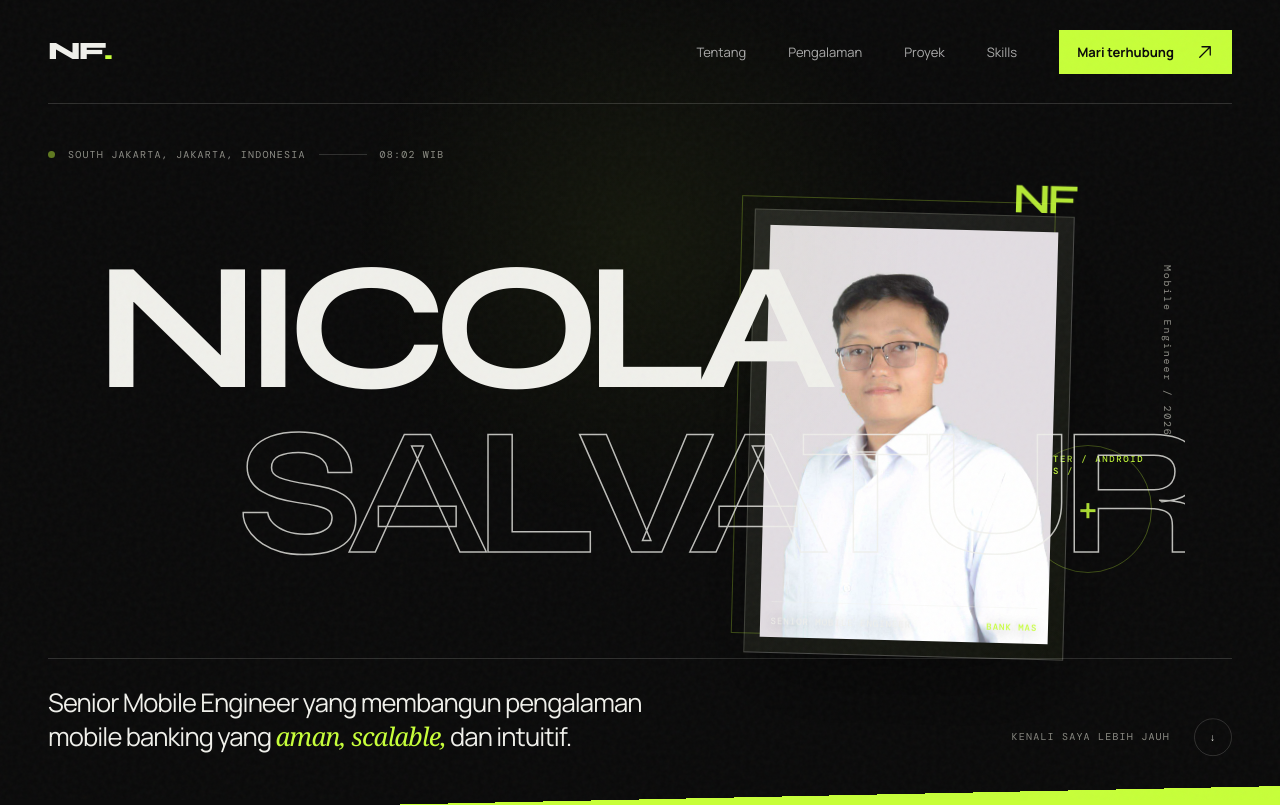
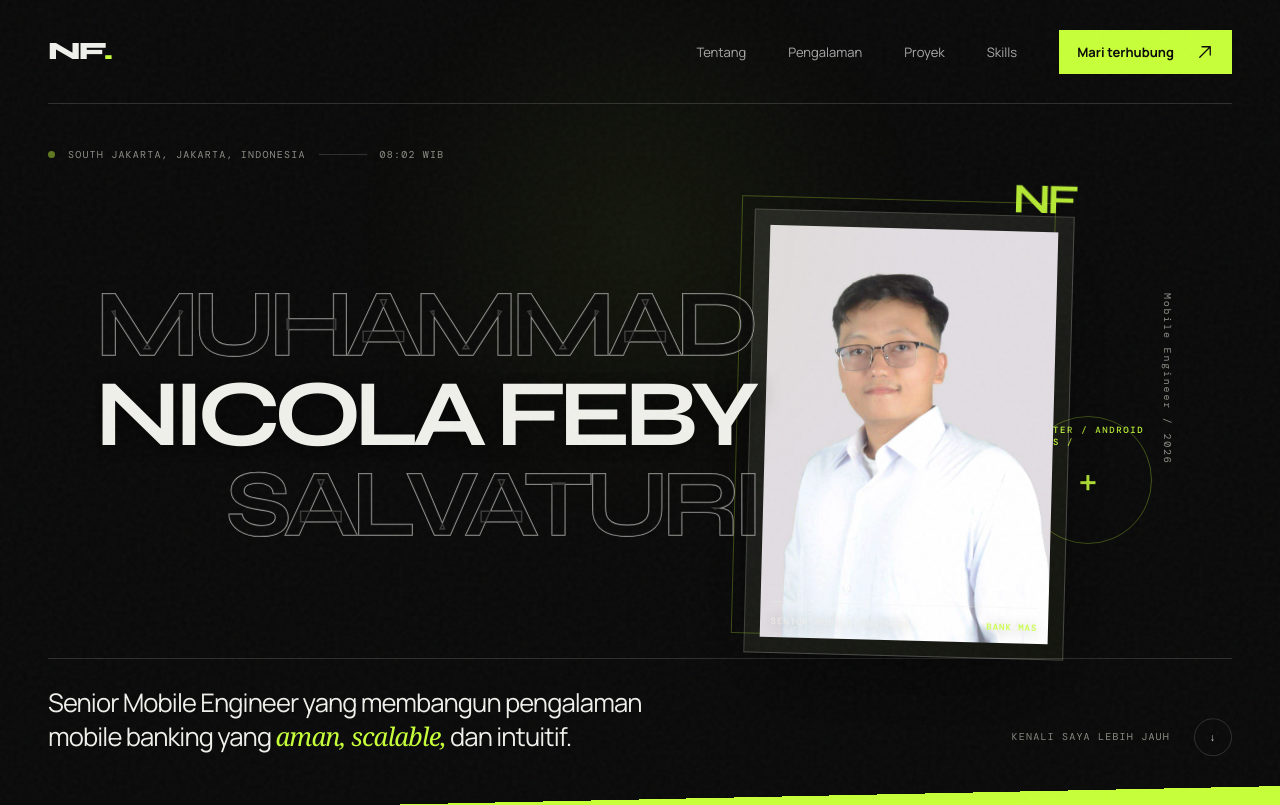
Before and after one commit to nicolafeby/portofolio, a React (Vite) app: page / in a window 1280 px wide. Shown: the top 805 px of the page. Built offline with nearby package versions, Linux system fonts and the light colour scheme; a web font is replaced by a local one.

Commit message:
chnage display name style

```diff
--- a/src/App.css
+++ b/src/App.css
@@ -226,33 +226,46 @@ svg {
     transform: translateY(-46%) rotate(1.5deg);
 }
 
-h1 {
+.hero-name {
     position: relative;
     z-index: 2;
     margin: 0;
-    font: 700 clamp(86px, 14.2vw, 205px)/.72 'Syne';
-    letter-spacing: -.085em;
-}
-
-h1 .line {
+    font: 700 clamp(52px, 7.4vw, 108px)/.76 'Syne';
+    letter-spacing: -.075em;
+}
+
+.hero-name .line {
     display: block;
     overflow: hidden;
     padding: .06em .04em .13em 0;
 }
 
-h1 .line>span {
+.hero-name .line>span {
     display: block;
+    white-space: nowrap;
     animation: titleIn 1.15s cubic-bezier(.16, 1, .3, 1) both;
 }
 
-h1 .line:nth-child(2)>span {
+.hero-name .primary>span {
+    text-shadow: 0 3px 24px rgba(0, 0, 0, .72);
+}
+
+.hero-name .line:nth-child(2)>span {
     animation-delay: .12s;
 }
 
-h1 .outline {
-    margin-left: 13%;
-    color: transparent;
-    -webkit-text-stroke: 1.5px rgba(240, 240, 235, .78);
+.hero-name .line:nth-child(3)>span {
+    animation-delay: .24s;
+}
+
+.hero-name .secondary {
+    color: rgba(10, 10, 10, .68);
+    -webkit-text-stroke: 1.5px rgba(240, 240, 235, .64);
+    paint-order: stroke fill;
+}
+
+.hero-name .last-name {
+    margin-left: 12%;
 }
 
 .orbit {
@@ -742,6 +755,12 @@ h1 .outline {
     -webkit-text-stroke: 1.5px rgba(240, 240, 235, .7);
 }
 
+.contact-socials {
+    flex: 0 0 auto;
+    display: flex;
+    gap: 18px;
+}
+
 .contact-button {
     flex: 0 0 auto;
     width: 120px;
@@ -764,6 +783,11 @@ h1 .outline {
 
 .contact-button>svg:first-child {
     font-size: 32px;
+}
+
+.contact-button .icon-fill {
+    fill: currentColor;
+    stroke: none;
 }
 
 .contact-button>svg:last-child {
@@ -955,12 +979,12 @@ footer a {
         margin-bottom: auto;
     }
 
-    h1 {
-        font-size: clamp(64px, 21vw, 145px);
-        line-height: .78;
-    }
-
-    h1 .outline {
+    .hero-name {
+        font-size: clamp(42px, 11.2vw, 82px);
+        line-height: .82;
+    }
+
+    .hero-name .last-name {
         margin-left: 0;
     }
 
@@ -1017,6 +1041,10 @@ footer a {
     .contact-button {
         width: 90px;
         height: 90px;
+    }
+
+    .contact-socials {
+        gap: 12px;
     }
 }
 
@@ -1063,8 +1091,8 @@ footer a {
         margin-block: 14vh 10vh;
     }
 
-    h1 {
-        font-size: 16.5vw;
+    .hero-name {
+        font-size: 11vw;
     }
 
     .hero-bottom {
@@ -1127,6 +1155,11 @@ footer a {
     .contact-button {
         width: 68px;
         height: 68px;
+    }
+
+    .contact-socials {
+        flex-direction: column;
+        gap: 10px;
     }
 
     .contact-button>svg:first-child {
--- a/src/App.jsx
+++ b/src/App.jsx
@@ -4,13 +4,15 @@ import nicolaPortrait from './assets/profile/nicola-portrait.jpg'
 
 const Arrow = () => <svg viewBox="0 0 24 24" aria-hidden="true"><path d="M5 19 19 5M8 5h11v11" /></svg>
 const LinkedIn = () => <svg viewBox="0 0 24 24" aria-hidden="true"><path d="M6.5 8.5v9M6.5 5.5v.1M10.5 17.5v-5c0-2.2 4-2.4 4 0v5M10.5 8.5v9M18.5 17.5v-5.7c0-5.2-8-4.8-8 0" /></svg>
+const Instagram = () => <svg viewBox="0 0 24 24" aria-hidden="true"><rect x="3.5" y="3.5" width="17" height="17" rx="5" /><circle cx="12" cy="12" r="4" /><circle cx="17.4" cy="6.7" r=".8" className="icon-fill" /></svg>
 
 const profile = {
-  name: 'Nicola F. Salvaturi',
+  name: 'Muhammad Nicola Feby Salvaturi',
   role: 'Senior Mobile Engineer',
   company: 'PT Bank Multiarta Sentosa Tbk (Bank MAS)',
   location: 'South Jakarta, Jakarta, Indonesia',
   linkedin: 'https://www.linkedin.com/in/nicola-feby',
+  instagram: 'https://www.instagram.com/nicolafeby/',
   phone: '+6289514785353',
   email: 'nicolafsalv@gmail.com',
 }
@@ -113,7 +115,7 @@ function App() {
     <main ref={pageRef}>
       <div className="noise" aria-hidden="true" /><div className="spotlight" aria-hidden="true" />
       <nav className="nav shell" aria-label="Navigasi utama">
-        <a className="monogram" href="#home" onClick={closeMenu} aria-label="Nicola, kembali ke atas">NF<span>.</span></a>
+        <a className="monogram" href="#home" onClick={closeMenu} aria-label="Muhammad Nicola Feby Salvaturi, kembali ke atas">NF<span>.</span></a>
         <button className="menu-button" type="button" aria-expanded={menuOpen} aria-label="Buka menu" onClick={() => setMenuOpen((open) => !open)}><span /><span /></button>
         <div className={`nav-links ${menuOpen ? 'open' : ''}`}>
           <a href="#about" onClick={closeMenu}>Tentang</a><a href="#journey" onClick={closeMenu}>Pengalaman</a><a href="#work" onClick={closeMenu}>Proyek</a><a href="#skills" onClick={closeMenu}>Skills</a>
@@ -126,10 +128,10 @@ function App() {
         <div className="hero-heading">
           <p className="hero-kicker">Mobile Engineer / 2026</p>
           <figure className="hero-portrait reveal">
-            <img src={nicolaPortrait} alt="Potret Nicola F. Salvaturi" />
+            <img src={nicolaPortrait} alt="Potret Muhammad Nicola Feby Salvaturi" />
             <figcaption><span>Senior Mobile Engineer</span><strong>Bank MAS</strong></figcaption>
           </figure>
-          <h1><span className="line"><span>NICOLA</span></span><span className="line outline"><span>SALVATURI</span></span></h1>
+          <h1 className="hero-name"><span className="line secondary"><span>MUHAMMAD</span></span><span className="line primary"><span>NICOLA FEBY</span></span><span className="line secondary last-name"><span>SALVATURI</span></span></h1>
           <div className="orbit" aria-hidden="true"><span>FLUTTER / ANDROID / IOS / </span><b>+</b></div>
         </div>
         <div className="hero-bottom">
@@ -212,7 +214,10 @@ function App() {
               <a href={`https://wa.me/${profile.phone.replace('+', '')}`} target="_blank" rel="noreferrer"><span>WhatsApp</span><strong>{profile.phone}</strong><Arrow /></a>
             </div>
           </div>
-          <a className="contact-button" href={profile.linkedin} target="_blank" rel="noreferrer" aria-label="Hubungi Nicola melalui LinkedIn"><LinkedIn /><Arrow /></a>
+          <div className="contact-socials">
+            <a className="contact-button" href={profile.linkedin} target="_blank" rel="noreferrer" aria-label="Hubungi Nicola Feby melalui LinkedIn"><LinkedIn /><Arrow /></a>
+            <a className="contact-button instagram-button" href={profile.instagram} target="_blank" rel="noreferrer" aria-label="Ikuti Nicola Feby di Instagram, @nicolafeby"><Instagram /><Arrow /></a>
+          </div>
         </div>
         <footer><p>&copy; {new Date().getFullYear()} {profile.name}</p><p>{profile.role}</p><a href="#home">Kembali ke atas &uarr;</a></footer>
       </section>
```
